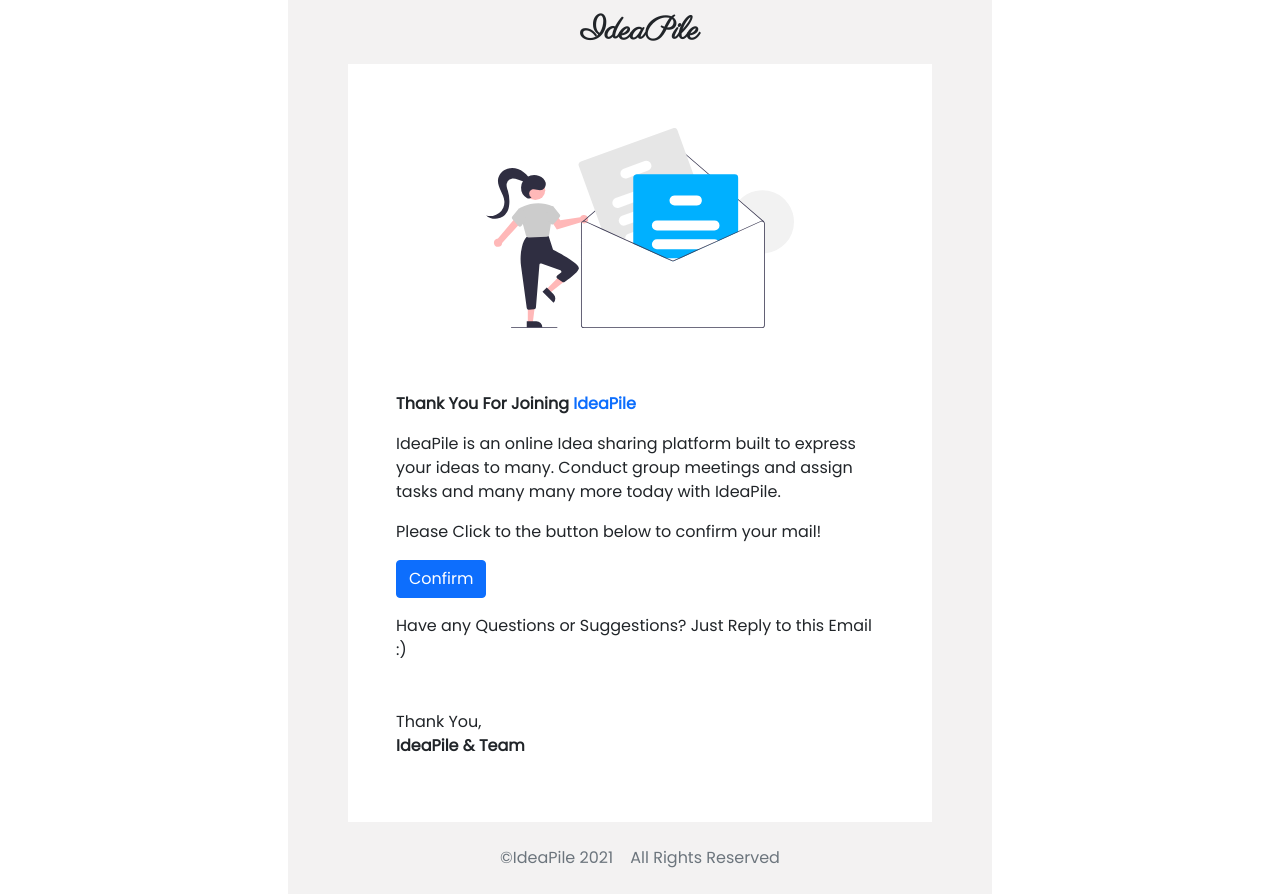
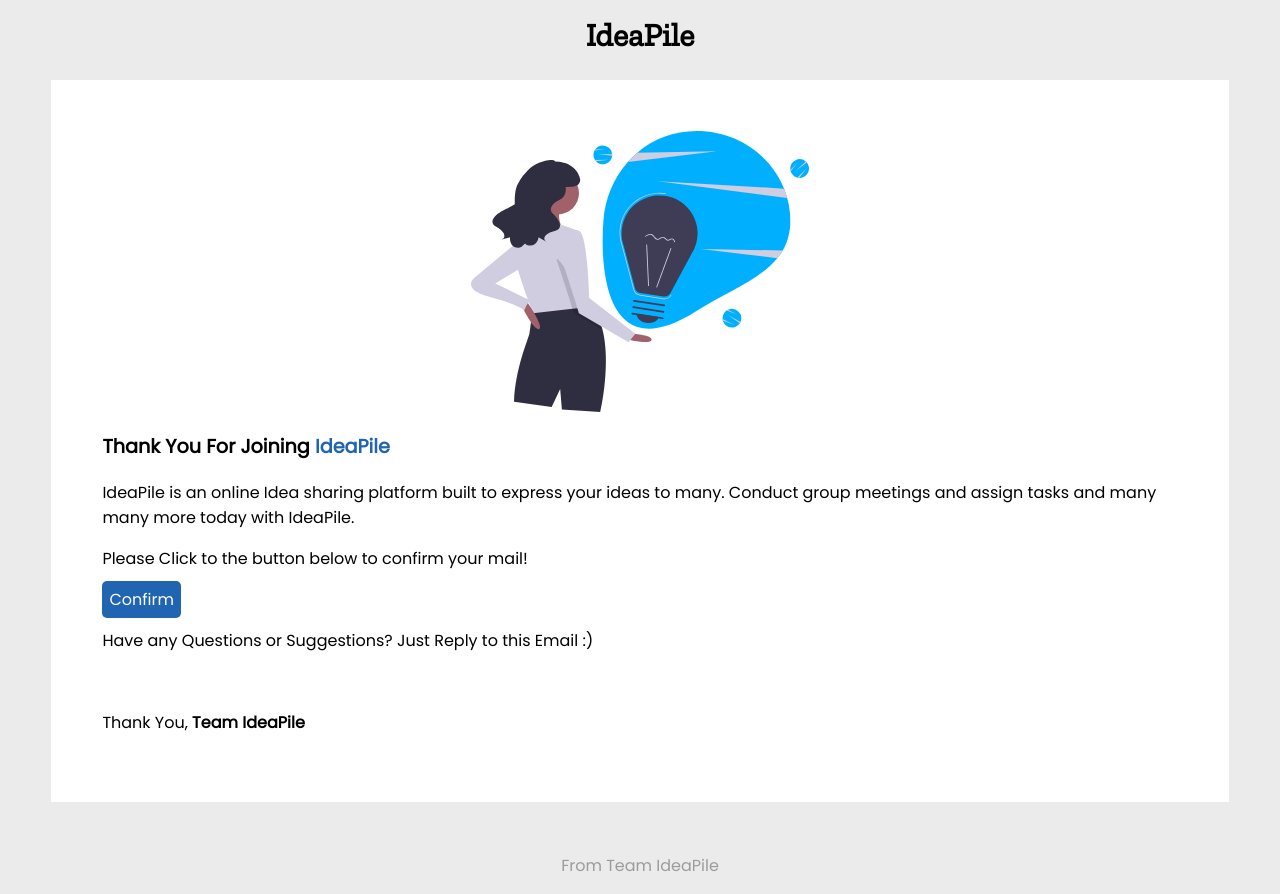
Before and after one commit to Subashmatu08/IdeaPile-resource, a plain HTML site: page EmailPage/index.html in a window 1280 px wide. Drawn offline with nearby package versions, Linux system fonts and the light colour scheme.

Commit message:
Removed bootstrap and put onlu inline css

```diff
--- a/EmailPage/index.html
+++ b/EmailPage/index.html
@@ -1,4 +1,4 @@
-<!DOCTYPE html>
+<!-- <!DOCTYPE html>
 <html lang="en">
   <head>
     <meta charset="UTF-8" />
@@ -70,3 +70,86 @@
     </div>
   </body>
 </html>
+-->
+<!DOCTYPE html>
+<html lang="en">
+  <head>
+    <meta charset="UTF-8" />
+    <meta http-equiv="X-UA-Compatible" content="IE=edge" />
+    <meta name="viewport" content="width=device-width, initial-scale=1.0" />
+    <title>Email Page</title>
+    <style>
+      @import url("https://fonts.googleapis.com/css2?family=Poppins&display=swap");
+      @import url('https://fonts.googleapis.com/css2?family=Zilla+Slab&display=swap');
+    </style>
+  </head>
+  <body
+    style="
+      display: flex;
+      justify-content: center;
+      font-family: Poppins, sans-serif;
+      padding: 0;
+      margin: 0;
+    "
+  >
+    <div
+      class="container"
+      style="width: 100vw; background-color: rgb(236, 235, 235); height: fit-content;"
+    >
+      <div
+        class="logo"
+        style="
+          text-align: center;
+          padding-top: 1rem;
+          font-weight: 700;
+          font-size: 2em;
+          font-family: 'Zilla Slab', serif;
+        "
+      >
+        IdeaPile
+      </div>
+      <div
+        class="content"
+        style="margin: 2vw 4vw 4vw 4vw; padding: 4vw; background-color: white;"
+      >
+        <div
+          class="img"
+          style="display: flex; justify-content: center; align-items: center"
+        >
+          <img
+            src="./images/undraw_new_ideas_jdea.svg"
+            alt=""
+            style="height: 22vw"
+          />
+        </div>
+        <p style="font-weight: 700; font-size: 1.2rem">
+          Thank You For Joining
+          <span style="color: rgb(32, 100, 178)">IdeaPile</span>
+        </p>
+        <p>
+          IdeaPile is an online Idea sharing platform built to express your
+          ideas to many. Conduct group meetings and assign tasks and many many
+          more today with IdeaPile.
+        </p>
+        <p>Please Click to the button below to confirm your mail!</p>
+        <p>
+          <a
+            href="#"
+            style="
+              background-color: rgb(32, 100, 178);
+              padding: 7px;
+              color: white;
+              text-decoration: none;
+              border-radius: 5px;
+            "
+            >Confirm</a
+          >
+        </p>
+        <p>Have any Questions or Suggestions? Just Reply to this Email :)</p>
+        <br />
+        <p>Thank You, <b>Team IdeaPile</b></p>
+      </div>
+      <p style="text-align: center; color: rgb(156, 156, 156);">From Team IdeaPile</p>
+    </div>
+  </body>
+</html>
```
Also changed, not shown: EmailPage/images/undraw_lightbulb_moment_re_ulyo.svg (added), EmailPage/images/undraw_new_ideas_jdea.svg (added).
